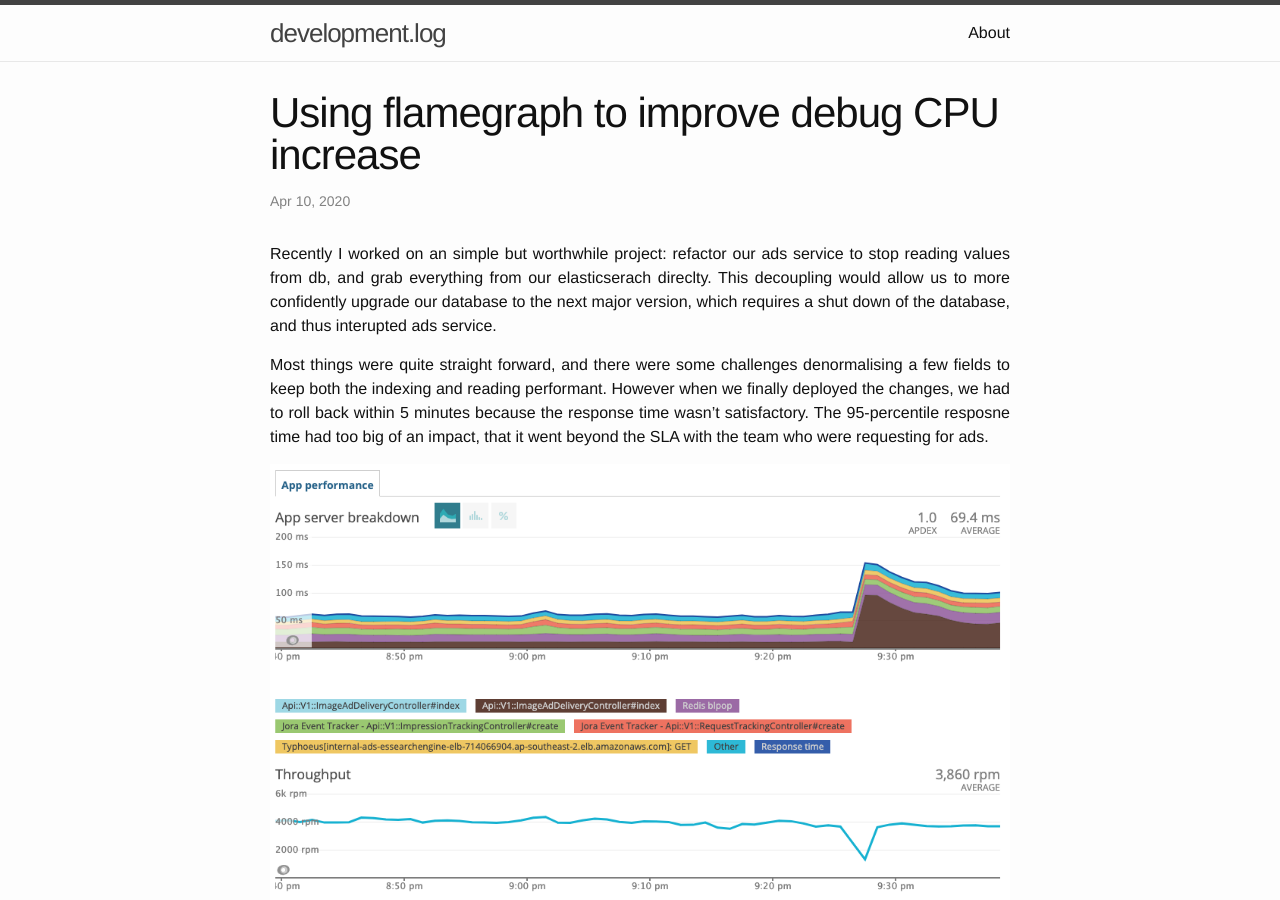
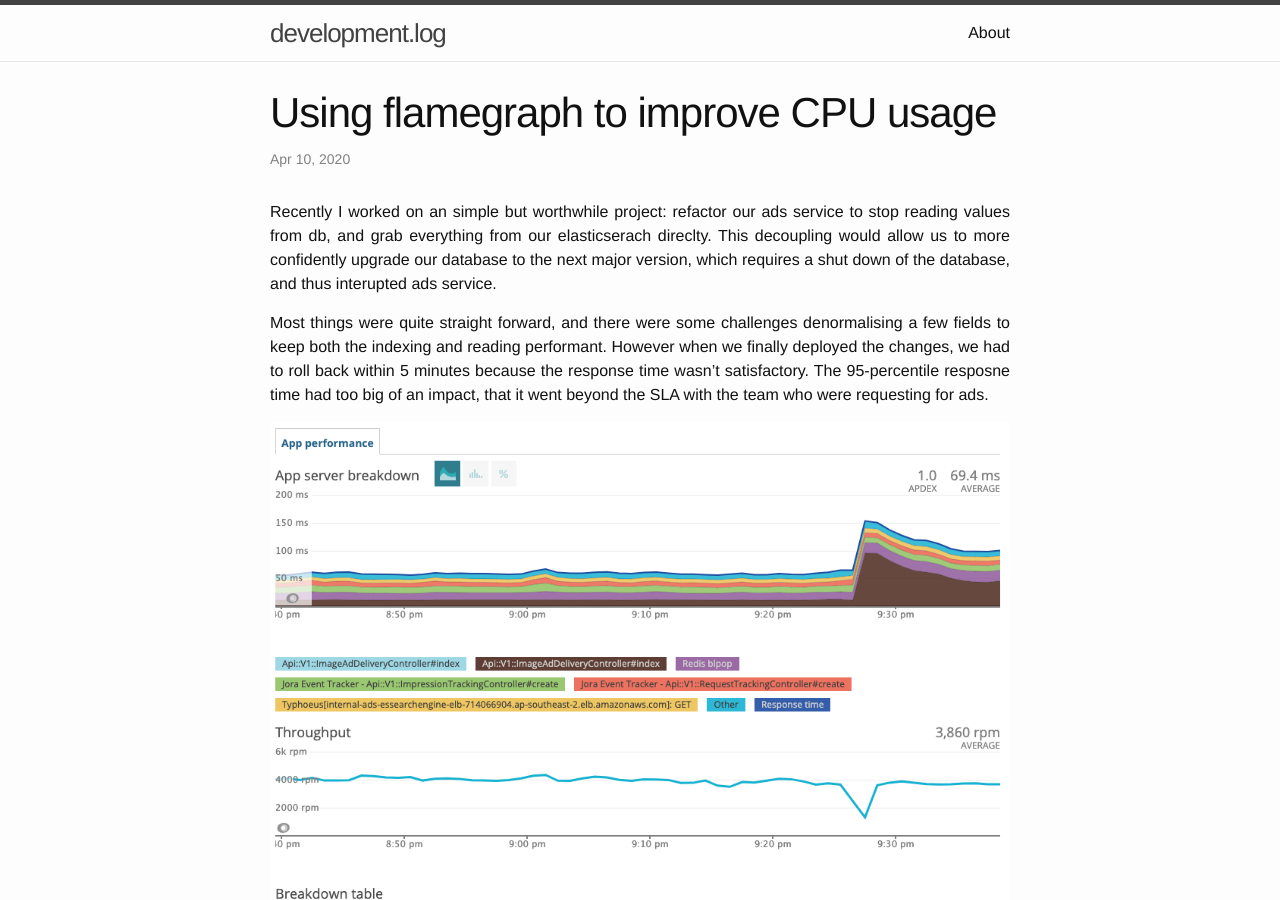
Before and after one commit to keang/keang.github.io, a Jekyll site: the page built from _posts/2020-04-10-flamegraph-debug.markdown, in a window 1280 px wide and 900 px high. Built offline with Jekyll 4.4.1, drawn with Linux system fonts in a browser that asks for light colours; comment, search, counter and statistics services are not loaded.

Commit message:
fix title

```diff
--- a/_posts/2020-04-10-flamegraph-debug.markdown
+++ b/_posts/2020-04-10-flamegraph-debug.markdown
@@ -1,6 +1,6 @@
 ---
 layout: post
-title:  "Using flamegraph to improve debug CPU increase"
+title:  "Using flamegraph to improve CPU usage"
 date:   2020-04-10 21:51:43 +1000
 categories: bug
 comments: true
```
